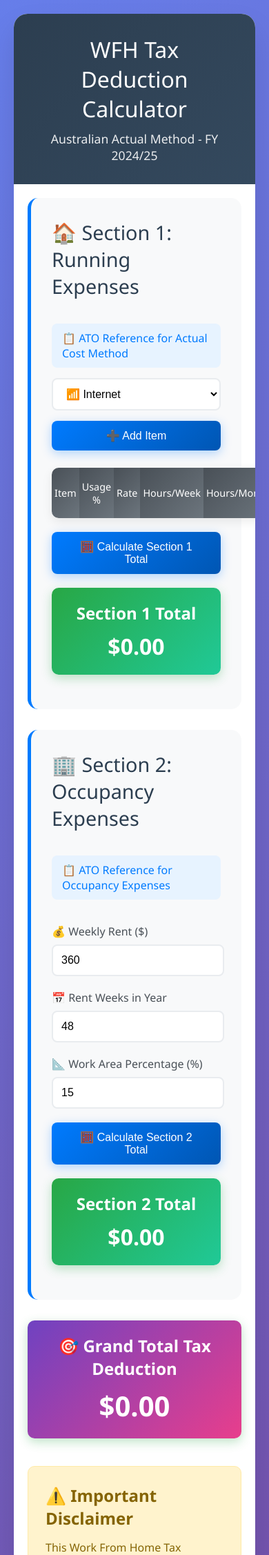
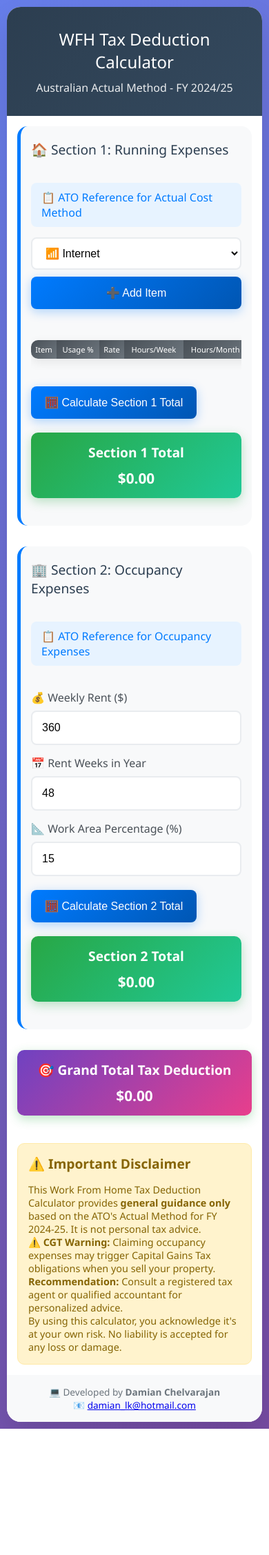
Before and after one commit to DamianChelva/WFH-Tax-Deduction, a Flask app: page / in a window 390 px wide. Shown: the top 2254 px of the page at 69% size. After the commit the page ends 2071 px from the top, so only its background shows below. Run offline with Flask 3, Linux system fonts and the light colour scheme; lists and menus that the app fills with data are empty.

Commit message:
Update with Mobile Friendly

```diff
--- a/templates/form.html
+++ b/templates/form.html
@@ -189,6 +189,11 @@
       color: #856404;
       margin-bottom: 15px;
     }
+    .table-container {
+      overflow-x: auto;
+      -webkit-overflow-scrolling: touch;
+      margin: 20px 0;
+    }
     .footer {
       text-align: center;
       padding: 20px;
@@ -197,13 +202,47 @@
       font-size: 0.9rem;
     }
     @media (max-width: 768px) {
-      .content { padding: 20px; }
-      .header h1 { font-size: 2rem; }
-      .add-item { flex-direction: column; align-items: stretch; }
-      .add-item select { min-width: auto; }
-      table { font-size: 0.8rem; }
-      th, td { padding: 8px 4px; }
-      td input { width: 60px; }
+      body { padding: 10px; }
+      .content { padding: 15px; }
+      .header h1 { font-size: 1.8rem; }
+      .header p { font-size: 1rem; }
+      .section { padding: 20px 15px; }
+      .section h2 { font-size: 1.4rem; }
+      .add-item { flex-direction: column; align-items: stretch; gap: 10px; }
+      .add-item select { min-width: auto; font-size: 16px; }
+      .btn { font-size: 16px; padding: 14px 20px; }
+
+      /* Mobile table styling */
+      .table-container { overflow-x: auto; -webkit-overflow-scrolling: touch; }
+      table { min-width: 600px; font-size: 0.75rem; }
+      th, td { padding: 6px 3px; }
+      th { font-size: 0.7rem; }
+      td input { width: 50px; font-size: 14px; padding: 4px; }
+      .btn-danger { padding: 6px 10px; font-size: 0.75rem; }
+
+      /* Mobile occupancy inputs */
+      .occupancy-inputs { grid-template-columns: 1fr; gap: 15px; }
+      .input-group input { font-size: 16px; padding: 14px; }
+
+      /* Mobile totals */
+      .total-section { padding: 15px; }
+      .total-section h3 { font-size: 1.2rem; }
+      .total-amount { font-size: 1.5rem !important; }
+
+      /* Mobile disclaimer */
+      .disclaimer { padding: 15px; font-size: 0.9rem; }
+      .disclaimer h2 { font-size: 1.2rem; }
+
+      /* Mobile footer */
+      .footer { padding: 15px; font-size: 0.85rem; }
+    }
+
+    @media (max-width: 480px) {
+      .header h1 { font-size: 1.5rem; }
+      .section h2 { font-size: 1.2rem; }
+      table { min-width: 500px; font-size: 0.7rem; }
+      td input { width: 45px; }
+      .total-amount { font-size: 1.3rem !important; }
     }
   </style>
 </head>
@@ -236,6 +275,7 @@
           <button class="btn" onclick="addItem()">➕ Add Item</button>
         </div>
 
+        <div class="table-container">
           <table id="section1Table">
             <thead>
               <tr>
@@ -251,6 +291,7 @@
             </thead>
             <tbody></tbody>
           </table>
+        </div>
 
         <button class="btn" onclick="calculateSection1()">🧮 Calculate Section 1 Total</button>
 
```
Lines whose indentation alone changed are shown as unchanged.
